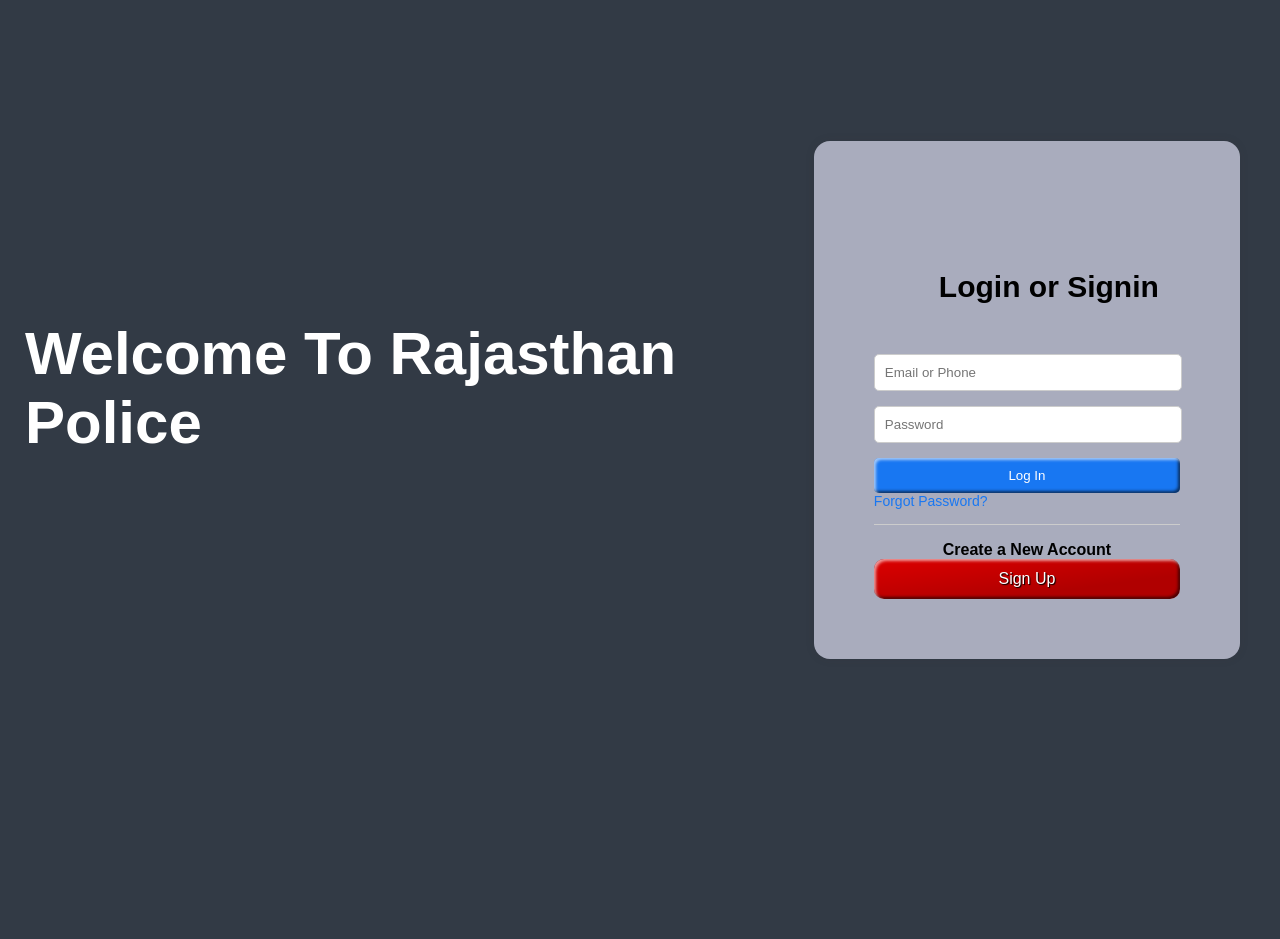
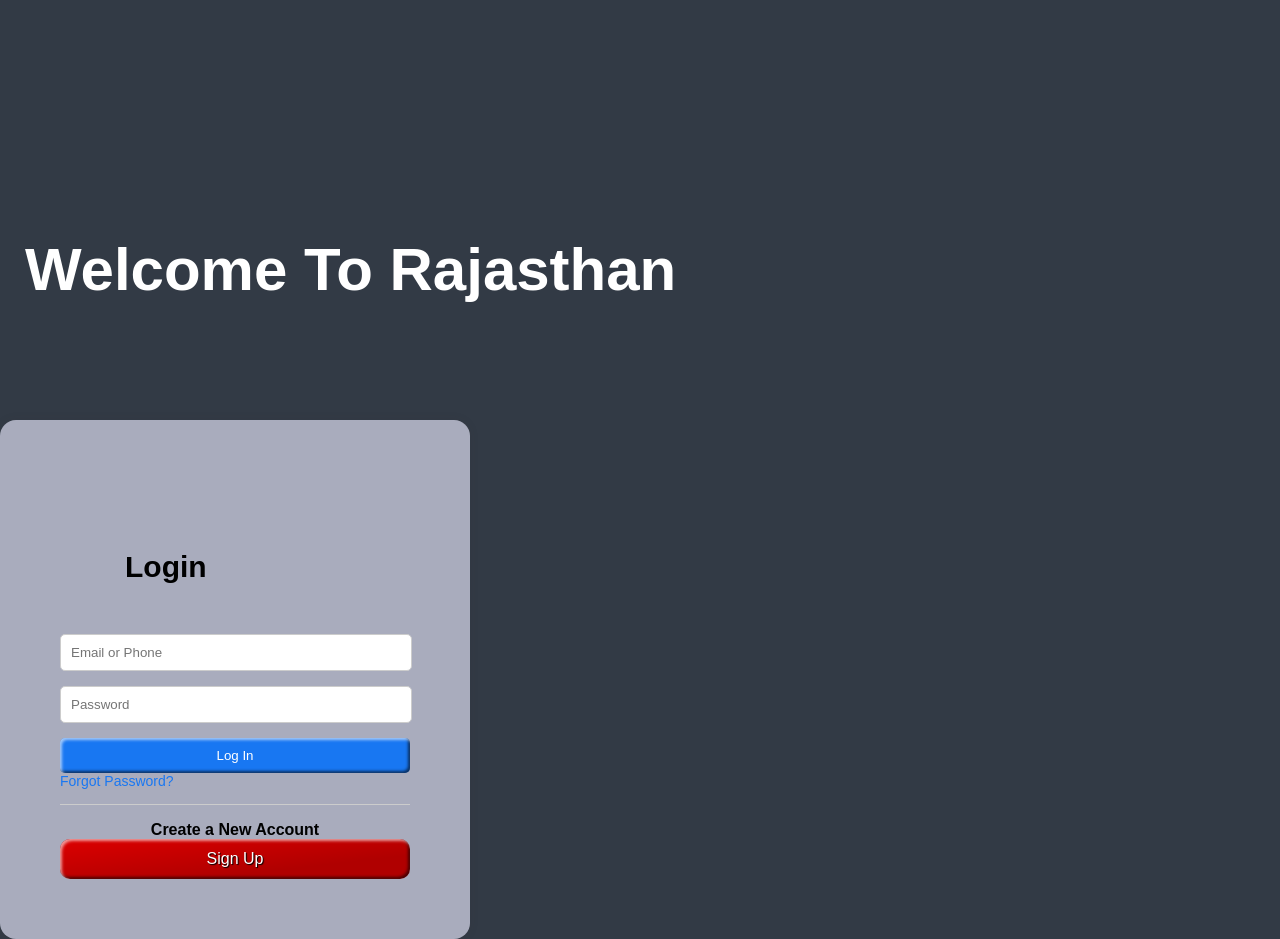
Before and after one commit to alishad846/login-page, a plain HTML site: page index.html in a window 1280 px wide. Before the commit the page ends 800 px from the top, so only its background shows below. Drawn offline with Linux system fonts and the light colour scheme.

Commit message:
Update index.html

```diff
--- a/index.html
+++ b/index.html
@@ -7,17 +7,16 @@
 </head>
 <body>
 
-
-  <div class="container">
-    <div class="container1">
-        <h1>Welcome To Rajasthan Police</h1>
-
-        <p Submit Your Feedback<span class="text"></span></p>
+  <div class="background"></div>
 
 
+
+    <div class="container1">
+
+ <h1 id="id">Welcome To Rajasthan<span class="text"></span></h1>
     </div>
     <div class="login-form">
-      <h6>Login or Signin</h1>
+      <h6>Login</h6>
       <form id="loginForm">
         <div class="input-group">
           <input type="text" id="username" placeholder="Email or Phone" required>
@@ -30,12 +29,9 @@
         <a href="#">Forgot Password?</a>
         <hr>
         <h3>Create a New Account</h3>
-
         <button class="favorite styled" type="button">Sign Up</button>
       </form>
     </div>
-  </div>
-
 
   <script src="script.js"></script>
 </body>
```
